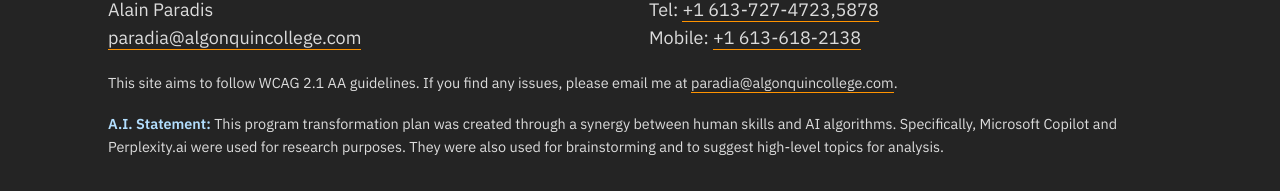
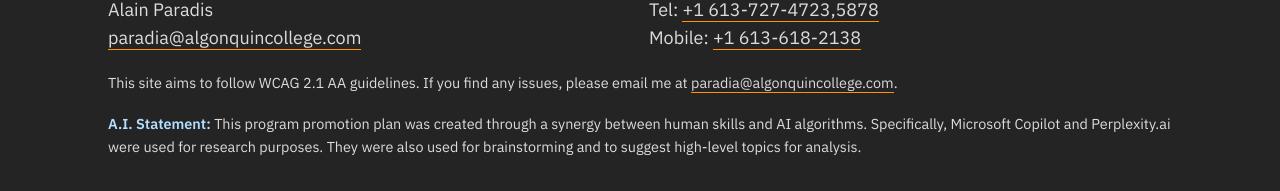
Before and after one commit to AlainParadis/program-promotion, a Jekyll site: the page built from index.md, in a window 1280 px wide. Shown: the part 1761-1952 px from the top of the page. Built offline with Jekyll 4.4.1, drawn with Linux system fonts in a browser that asks for light colours.

Commit message:
more removal of program transformation info

```diff
--- a/_includes/footer.html
+++ b/_includes/footer.html
@@ -8,5 +8,5 @@
 	<li>This site aims to follow WCAG 2.1 AA guidelines. If you find any issues, please email me at <a href="mailto:{{ site.data.sitewide.identification.email }}" title="Alain Paradis' E-Mail Address.">{{ site.data.sitewide.identification.email }}</a>.</li>
 </ul>
 <ul class="text-small">
-	<li><strong>A.I. Statement:</strong> This program transformation plan was created through a synergy between human skills and AI algorithms. Specifically, Microsoft Copilot and Perplexity.ai were used for research purposes. They were also used for brainstorming and to suggest high-level topics for analysis. </li>
+	<li><strong>A.I. Statement:</strong> This program promotion plan was created through a synergy between human skills and AI algorithms. Specifically, Microsoft Copilot and Perplexity.ai were used for research purposes. They were also used for brainstorming and to suggest high-level topics for analysis. </li>
 </ul>
```
